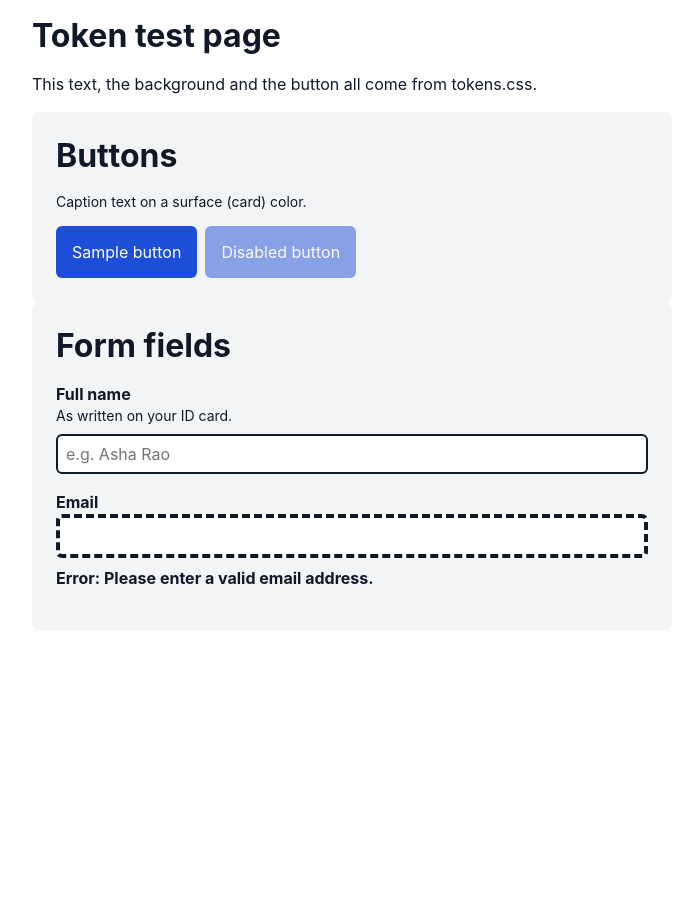
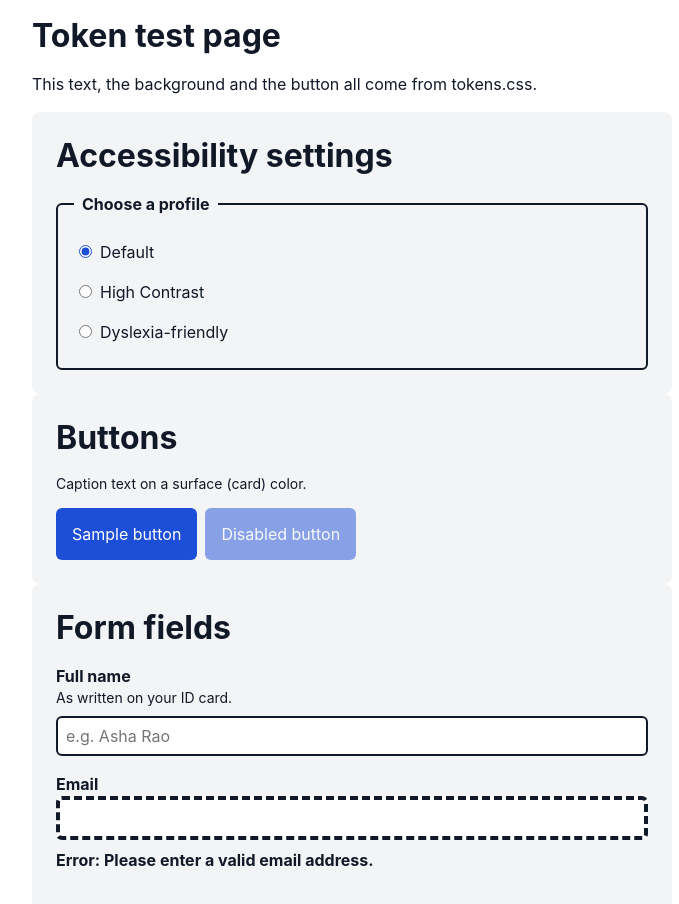
Before and after one commit to panwar-pratishtha/design-token-pipeline, a React (Vite) app in the folder demo-app/: page / in a window 1280 px wide. Shown: the top 904 px of the page, without its empty margins (288-967 px from the left). Before the commit the page ends 800 px from the top, so only its background shows below. Built offline with nearby package versions, Linux system fonts and the light colour scheme.

Commit message:
Add profile switcher

```diff
--- a/demo-app/src/App.jsx
+++ b/demo-app/src/App.jsx
@@ -1,15 +1,20 @@
 // demo-app/src/App.jsx
-// Test page using Button, Heading, Card and Input.
+// Test page using Button, Heading, Card, Input and the profile switcher.
 import Button from './components/Button.jsx'
 import Heading from './components/Heading.jsx'
 import Card from './components/Card.jsx'
 import Input from './components/Input.jsx'
+import ProfileSwitcher from './components/ProfileSwitcher.jsx'
 
 function App() {
   return (
     <main className="page">
       <Heading level={1}>Token test page</Heading>
       <p>This text, the background and the button all come from tokens.css.</p>
+
+      <Card title="Accessibility settings">
+        <ProfileSwitcher />
+      </Card>
 
       <Card title="Buttons">
         <p className="caption">Caption text on a surface (card) color.</p>
--- /dev/null
+++ b/demo-app/src/components/ProfileSwitcher.css
@@ -0,0 +1,30 @@
+/* demo-app/src/components/ProfileSwitcher.css */
+/* Only tokens, no hex codes. */
+
+.ui-profiles {
+  border: 2px solid var(--color-text);
+  border-radius: 6px;
+  padding: var(--space-md);
+  margin: 0;
+}
+
+.ui-profiles__legend {
+  font-weight: 700;
+  padding: 0 var(--space-sm);
+}
+
+.ui-profiles__option {
+  display: block;
+  padding: var(--space-sm) 0;
+  cursor: pointer;
+}
+
+.ui-profiles__option input {
+  margin-right: var(--space-sm);
+  accent-color: var(--color-primary);
+}
+
+.ui-profiles__option input:focus-visible {
+  outline: 3px solid var(--color-primary);
+  outline-offset: 2px;
+}
--- /dev/null
+++ b/demo-app/src/components/ProfileSwitcher.jsx
@@ -0,0 +1,43 @@
+// demo-app/src/components/ProfileSwitcher.jsx
+// A group of 3 radio buttons that switches the accessibility profile.
+import { useState, useEffect } from 'react'
+import './ProfileSwitcher.css'
+
+// The 3 choices. "value" must match the names used in profiles.css.
+const PROFILES = [
+  { value: 'default', label: 'Default' },
+  { value: 'high-contrast', label: 'High Contrast' },
+  { value: 'dyslexia', label: 'Dyslexia-friendly' },
+]
+
+function ProfileSwitcher() {
+  // State: remembers which profile is chosen. Starts as 'default'.
+  const [profile, setProfile] = useState('default')
+
+  // Effect: runs after the first draw and whenever "profile" changes.
+  // It writes the profile name onto the <html> tag as data-profile.
+  useEffect(() => {
+    document.documentElement.setAttribute('data-profile', profile)
+  }, [profile])
+
+  return (
+    // fieldset + legend groups the radios and gives the group a name.
+    <fieldset className="ui-profiles">
+      <legend className="ui-profiles__legend">Choose a profile</legend>
+      {PROFILES.map((p) => (
+        <label key={p.value} className="ui-profiles__option">
+          <input
+            type="radio"
+            name="profile"
+            value={p.value}
+            checked={profile === p.value}
+            onChange={() => setProfile(p.value)}
+          />
+          {p.label}
+        </label>
+      ))}
+    </fieldset>
+  )
+}
+
+export default ProfileSwitcher
--- a/demo-app/src/main.jsx
+++ b/demo-app/src/main.jsx
@@ -2,8 +2,9 @@
 // The entry point: it loads the CSS and puts the App on the page.
 import { StrictMode } from 'react'
 import { createRoot } from 'react-dom/client'
-import './tokens.css' // the design tokens come first
-import './index.css'  // global styles that use the tokens
+import './tokens.css'   // the Default token values
+import './profiles.css' // profile overrides (only active with data-profile)
+import './index.css'    // global styles that use the tokens
 import App from './App.jsx'
 
 createRoot(document.getElementById('root')).render(
--- /dev/null
+++ b/demo-app/src/profiles.css
@@ -0,0 +1,35 @@
+/* demo-app/src/profiles.css */
+/* HAND-WRITTEN accessibility profiles (not generated from Figma).
+   Each block overrides token values; components are never touched.
+   The Default profile is simply tokens.css, so it needs no block. */
+
+/* ---------- High Contrast ---------- */
+/* Black background, white text, bright yellow accent. */
+:root[data-profile="high-contrast"] {
+  --color-background: #000000;
+  --color-surface: #1a1a1a;
+  --color-text: #ffffff;
+  --color-primary: #ffd400;
+  --color-on-primary: #000000;
+}
+
+/* ---------- Dyslexia-friendly ---------- */
+/* Same colors as Default. Changes: easier font, bigger text,
+   taller lines and more space. */
+:root[data-profile="dyslexia"] {
+  --font-heading-family: Verdana, Tahoma, sans-serif;
+  --font-heading-size: 36px;
+  --font-heading-line-height: 48px;
+
+  --font-body-family: Verdana, Tahoma, sans-serif;
+  --font-body-size: 18px;
+  --font-body-line-height: 32px;
+
+  --font-caption-family: Verdana, Tahoma, sans-serif;
+  --font-caption-size: 16px;
+  --font-caption-line-height: 28px;
+
+  --space-sm: 12px;
+  --space-md: 24px;
+  --space-lg: 32px;
+}
```
Also changed, not shown: demo-app/index.html (line endings or trailing spaces), 2 other files (tests, documents, lock files or other folders).
